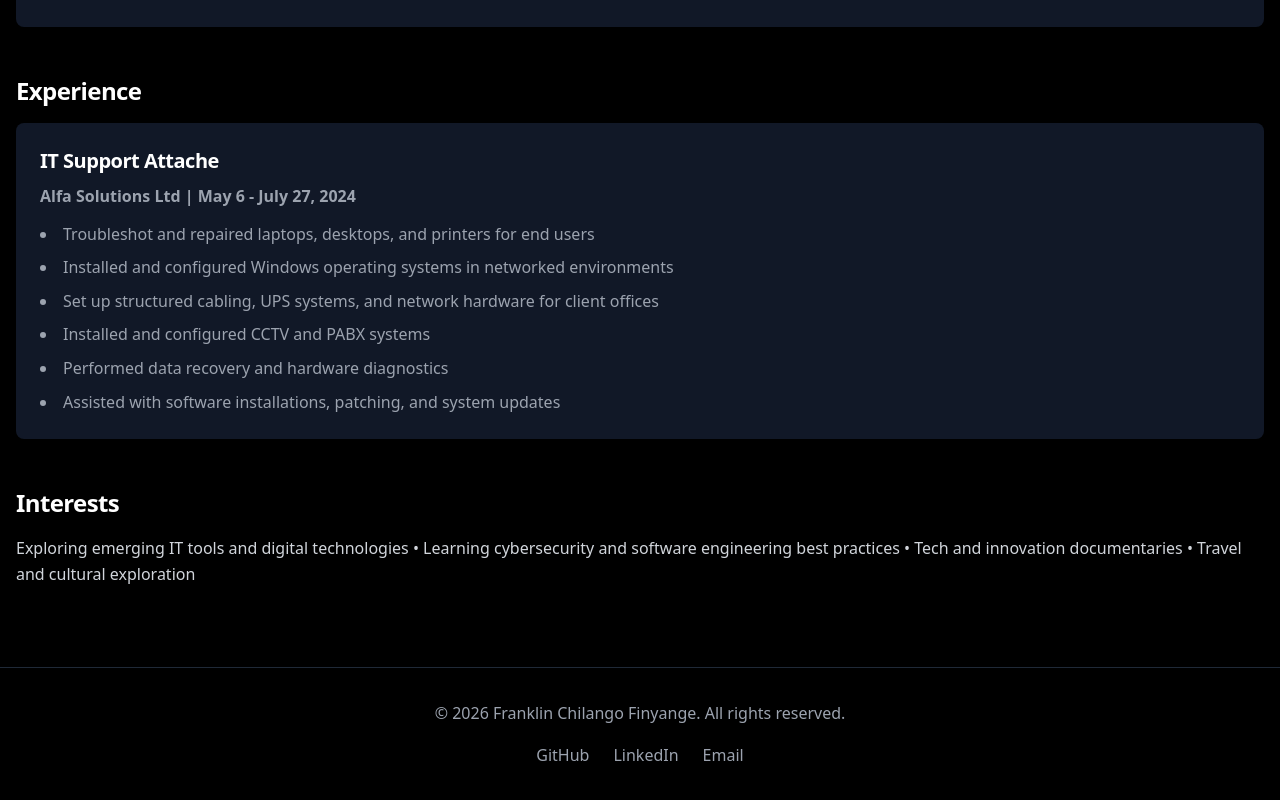
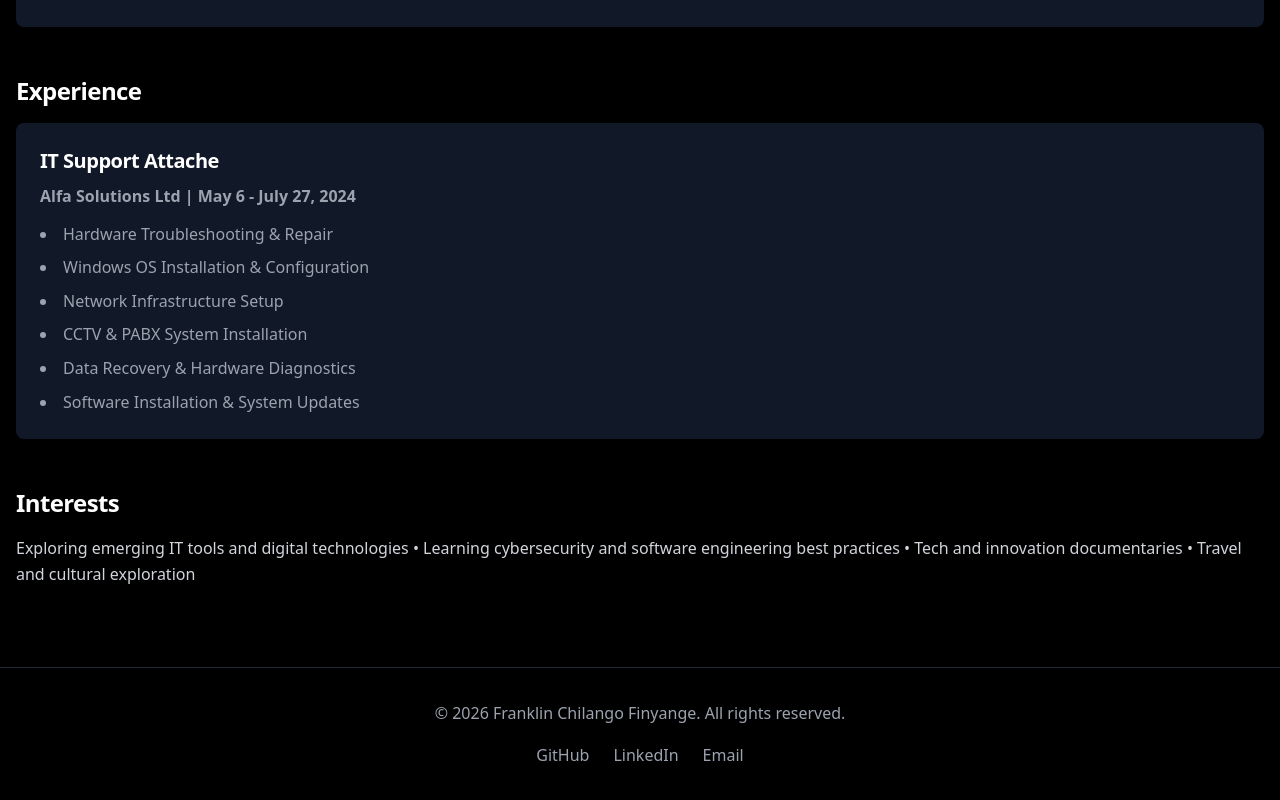
Before and after one commit to chila254/portfolio, a Next.js app: page /about in a window 1280 px wide. Shown: the part 1178-1978 px from the top of the page. Built offline with nearby package versions, Linux system fonts and the light colour scheme.

Commit message:
feat(ui): update header name and rephrase IT Support skills
- Navbar: change header name to 'Franklin Chilango Finyange'
- About: rephrase IT Support experience bullets as concise skill points
  instead of full sentences for better readability

```diff
--- a/src/app/about/page.tsx
+++ b/src/app/about/page.tsx
@@ -180,12 +180,12 @@ export default function About() {
                   theme === "dark" ? "text-gray-400" : "text-gray-700"
                 }`}
               >
-                <li>Troubleshot and repaired laptops, desktops, and printers for end users</li>
-                <li>Installed and configured Windows operating systems in networked environments</li>
-                <li>Set up structured cabling, UPS systems, and network hardware for client offices</li>
-                <li>Installed and configured CCTV and PABX systems</li>
-                <li>Performed data recovery and hardware diagnostics</li>
-                <li>Assisted with software installations, patching, and system updates</li>
+                <li>Hardware Troubleshooting & Repair</li>
+                <li>Windows OS Installation & Configuration</li>
+                <li>Network Infrastructure Setup</li>
+                <li>CCTV & PABX System Installation</li>
+                <li>Data Recovery & Hardware Diagnostics</li>
+                <li>Software Installation & System Updates</li>
               </ul>
             </div>
           </div>
--- a/src/components/Navbar.tsx
+++ b/src/components/Navbar.tsx
@@ -44,7 +44,7 @@ export default function Navbar() {
           {/* Logo */}
           <Link href="/" className="flex items-center group">
             <span className="text-xl sm:text-2xl font-bold bg-gradient-to-r from-blue-500 via-purple-600 to-pink-500 bg-clip-text text-transparent group-hover:from-blue-400 group-hover:via-purple-500 group-hover:to-pink-400 transition-all duration-300">
-              Franklin Chilango
+              Franklin Chilango Finyange
             </span>
           </Link>
 
```
